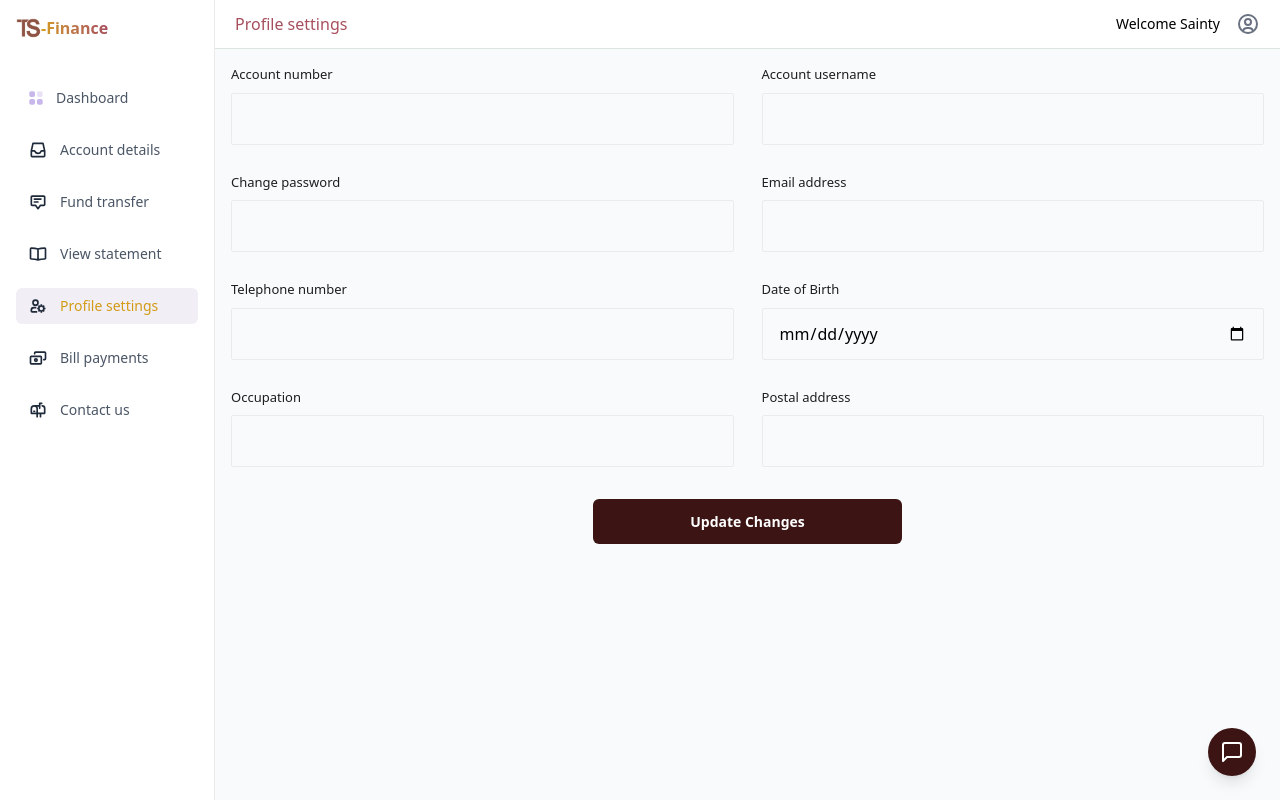
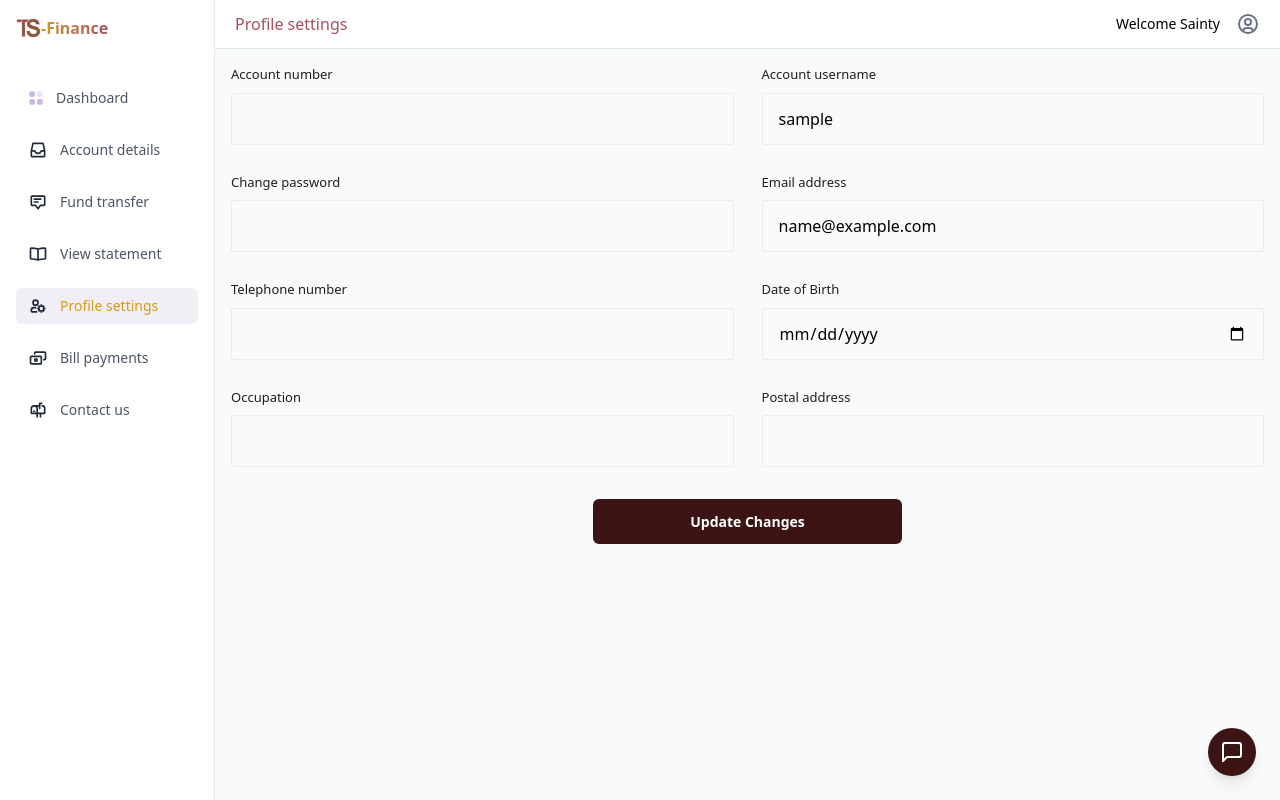
Before and after one commit to jazzygee36/onlineBanking, a React (Vite) app: page /profile in a window 1280 px wide. Built offline with nearby package versions, Linux system fonts and the light colour scheme; sample sign-in values are in the browser's storage.

Commit message:
fund account

```diff
--- a/src/components/input.tsx
+++ b/src/components/input.tsx
@@ -12,6 +12,7 @@ const HomeInput = ({
   name,
   border,
   onKeyPress,
+  readOnly,
 }: InputProps) => {
   const [visible, setVisible] = useState<boolean>(false);
   const handleTogglePassword = () => {
@@ -28,6 +29,7 @@ const HomeInput = ({
           value={value}
           onChange={onChange}
           onKeyPress={onKeyPress}
+          readOnly={readOnly}
           className={`h-[52px] w-full  border-solid border-[1px] border-[#E8ECEF] ${border} rounded-[2px] outline-none px-4 placeholder-[#98A9BC] placeholder:text-[14px] placeholder:font-[400]`}
         />
         {type === 'password' && (
--- a/src/pages/profile/index.tsx
+++ b/src/pages/profile/index.tsx
@@ -3,13 +3,21 @@ import MainDashboard from '../../components/dashboard';
 import HomeInput from '../../components/input';
 
 const Profile = () => {
+  const user = JSON.parse(localStorage.getItem('user') || '{}');
+
   return (
     <MainDashboard title={'Profile'}>
       <h1 className='font-medium my-6 md:hidden block'>Profile Settings</h1>
       <div className='grid grid-cols-1 md:grid-cols-2 items-center gap-7 w-full '>
         <div className='   flex items-center gap-1 md:gap-10 w-[100%]'>
           <div className='w-full'>
-            <HomeInput type={'text'} placeholder={''} label='Account number' />
+            <HomeInput
+              type={'text'}
+              placeholder={''}
+              label='Account number'
+              value={user.acctNumber}
+              readOnly
+            />
           </div>
         </div>
         <div className='   flex items-center gap-1 md:gap-10 w-[100%]'>
@@ -18,6 +26,7 @@ const Profile = () => {
               type={'text'}
               placeholder={''}
               label='Account username'
+              value={user.username}
             />
           </div>
         </div>
@@ -30,7 +39,12 @@ const Profile = () => {
         </div>
         <div className='   flex items-center gap-1 md:gap-10 w-[100%]'>
           <div className='w-[100%]'>
-            <HomeInput type={'text'} placeholder={''} label='Email address' />
+            <HomeInput
+              type={'text'}
+              placeholder={''}
+              label='Email address'
+              value={user.email}
+            />
           </div>
         </div>
       </div>
--- a/src/pages/transfer/index.tsx
+++ b/src/pages/transfer/index.tsx
@@ -5,6 +5,7 @@ import HomeButton from '../../components/button';
 
 const Transfer = () => {
   const [fundType, setFundType] = useState('');
+  const user = JSON.parse(localStorage.getItem('user') || '{}');
 
   return (
     <MainDashboard title={'Transfer'}>
@@ -13,7 +14,7 @@ const Transfer = () => {
       <div className='w-full bg-gray-200 p-4 my-4 flex items-center justify-between '>
         <div className='flex gap-4'>
           <h1 className='font-medium'> Account Number: </h1>
-          <h1> 003994415280</h1>
+          <h1> {user.acctNumber}</h1>
         </div>
       </div>
 
--- a/src/utils/interface.tsx
+++ b/src/utils/interface.tsx
@@ -16,6 +16,7 @@ export interface CardProps {
 export interface InputProps {
   type: string;
   placeholder: string;
+  readOnly?: boolean;
   label?: string;
   name?: string;
   value?: string;
```
